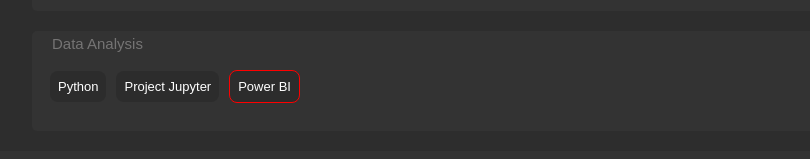
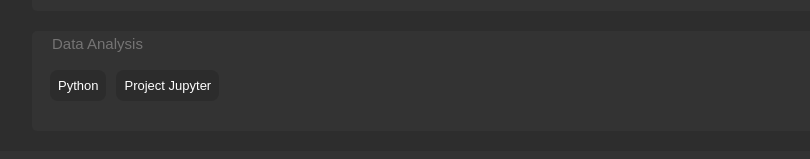
Before and after one commit to Suman196/myportfolio, a plain HTML site: page index.html in a window 1280 px wide. Shown: the part 983-1142 px from the top of the page, without its empty margins (224-1034 px from the left). Drawn offline with Linux system fonts and the light colour scheme.

Commit message:
index-changing commit

```diff
--- a/index.html
+++ b/index.html
@@ -307,7 +307,7 @@
         <div class="sub-boxes">
           <p>Python</p>
           <p id="change">Project Jupyter</p>
-          <p id="change1">Power BI</p>
+          <!-- <p id="change1">Power BI</p> -->
 
 
 
```
